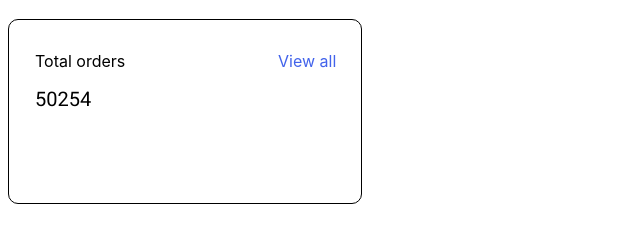
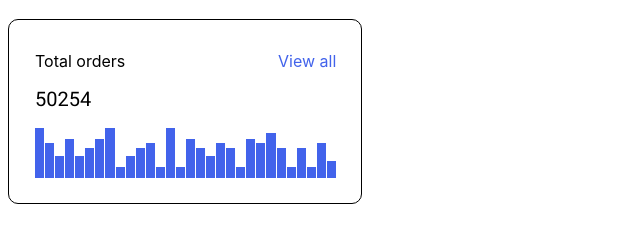
Before and after one commit to js-tasks-ru/htmlcss-20240216_alexandralexv, a website: page 04-lection2/01-histogram/index.html in a window 1280 px wide. Shown: the part 62-304 px from the top of the page, without its empty margins (0-640 px from the left). Drawn offline with Linux system fonts and the light colour scheme.

Commit message:
Added bars and style for bars

```diff
--- a/04-lection2/01-histogram/histogram.css
+++ b/04-lection2/01-histogram/histogram.css
@@ -43,4 +43,19 @@
     font-size: 20px;
     font-weight: 400;
     line-height: 26px;
+    padding: 0px 0px 16px 0px;
 }
+
+.histogram__bars {
+    display: flex;
+    flex-wrap: nowrap;
+    align-items: flex-end;
+    width: 100%;
+    height: 50px;
+}
+
+.histogram__bar {
+    flex: 1 0 auto;
+    background-color: #4263EB;
+    margin-right: 1px;
+}
--- a/04-lection2/01-histogram/index.html
+++ b/04-lection2/01-histogram/index.html
@@ -14,6 +14,38 @@
                     <h2 class="histogram__header_view-all">View all</h2>
                 </div>
                 <div class="histogram__total">50254</div>
+                <div class="histogram__bars">
+                    <div class="histogram__bar" style="height: 100%;"></div>
+                    <div class="histogram__bar" style="height: 70%;"></div>
+                    <div class="histogram__bar" style="height: 44%;"></div>
+                    <div class="histogram__bar" style="height: 78%;"></div>
+                    <div class="histogram__bar" style="height: 44%;"></div>
+                    <div class="histogram__bar" style="height: 60%;"></div>
+                    <div class="histogram__bar" style="height: 78%;"></div>
+                    <div class="histogram__bar" style="height: 100%;"></div>
+                    <div class="histogram__bar" style="height: 22%;"></div>
+                    <div class="histogram__bar" style="height: 44%;"></div>
+                    <div class="histogram__bar" style="height: 60%;"></div>
+                    <div class="histogram__bar" style="height: 70%;"></div>
+                    <div class="histogram__bar" style="height: 22%;"></div>
+                    <div class="histogram__bar" style="height: 100%;"></div>
+                    <div class="histogram__bar" style="height: 22%;"></div>
+                    <div class="histogram__bar" style="height: 78%;"></div>
+                    <div class="histogram__bar" style="height: 60%;"></div>
+                    <div class="histogram__bar" style="height: 44%;"></div>
+                    <div class="histogram__bar" style="height: 70%;"></div>
+                    <div class="histogram__bar" style="height: 60%;"></div>
+                    <div class="histogram__bar" style="height: 22%;"></div>
+                    <div class="histogram__bar" style="height: 78%;"></div>
+                    <div class="histogram__bar" style="height: 70%;"></div>
+                    <div class="histogram__bar" style="height: 90%;"></div>
+                    <div class="histogram__bar" style="height: 60%;"></div>
+                    <div class="histogram__bar" style="height: 22%;"></div>
+                    <div class="histogram__bar" style="height: 60%;"></div>
+                    <div class="histogram__bar" style="height: 22%;"></div>
+                    <div class="histogram__bar" style="height: 70%;"></div>
+                    <div class="histogram__bar" style="height: 34%;"></div>
+                </div>
             </section>
         </div>
     </body>
```
